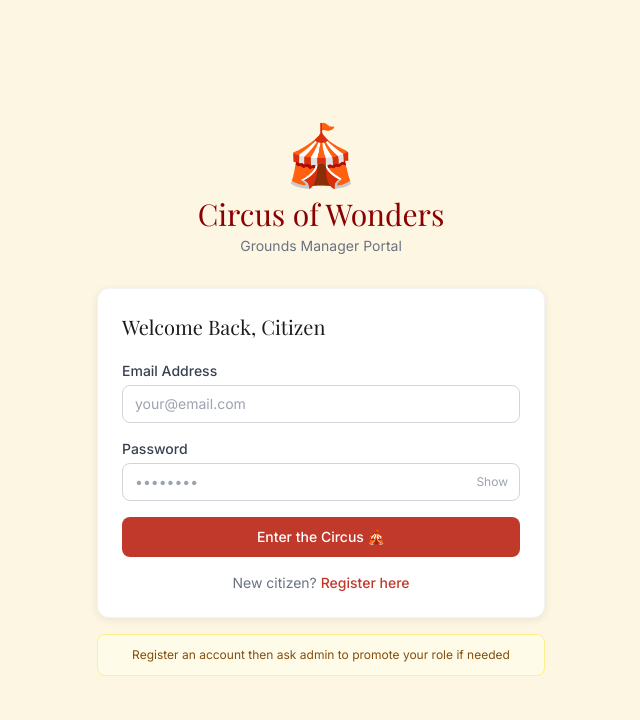
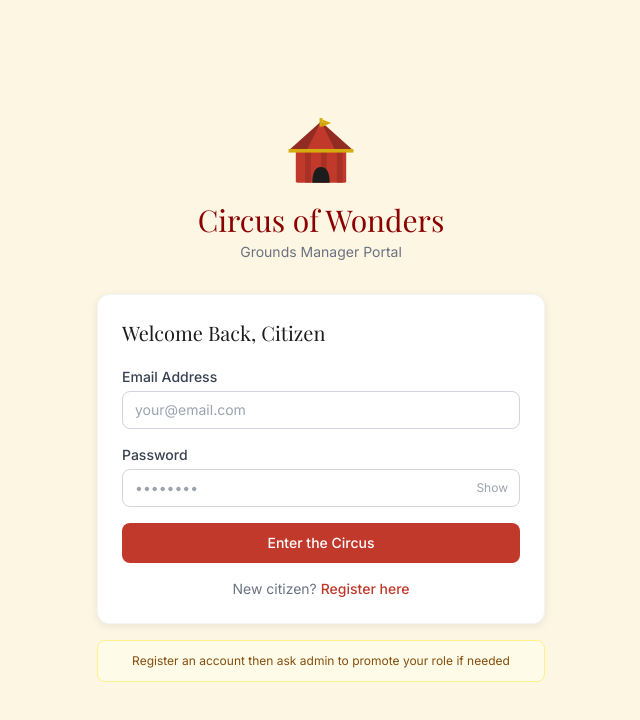
Before and after one commit to kumargauravmnnita/TheCaravanChronicle, a React app in the folder frontend/: page /login in a window 1280 px wide. Shown: the top 720 px of the page, without its empty margins (319-959 px from the left). Built offline with nearby package versions, Linux system fonts and the light colour scheme; the HTML template or start-up script is replaced by a standard one.

Commit message:
fix: Circus Logo svg used at different places to enhance the look and feel

```diff
--- a/frontend/src/App.jsx
+++ b/frontend/src/App.jsx
@@ -2,7 +2,7 @@ import { Routes, Route, Navigate } from "react-router-dom";
 import useAuthStore from "./store/authStore";
 import Login from "./pages/auth/Login";
 import Register from "./pages/auth/Register";
-
+import CircusLogo from "./components/common/CircusLogo";
 const ProtectedRoute = ({ children, allowedRoles }) => {
   const { isAuthenticated, user } = useAuthStore();
 
@@ -41,12 +41,11 @@ const App = () => {
         path="/dashboard"
         element={
           <ProtectedRoute>
-            <div
-              className="flex items-center justify-center min-h-screen
-                            bg-circus-cream"
-            >
+            <div className="flex items-center justify-center min-h-screen bg-circus-cream">
               <div className="text-center">
-                <div className="text-6xl mb-4">🎪</div>
+                <div className="flex justify-center mb-4">
+                  <CircusLogo size={80} />
+                </div>
                 <h1 className="text-2xl font-circus text-circus-tent">
                   Dashboard loading...
                 </h1>
--- /dev/null
+++ b/frontend/src/components/common/CircusLogo.jsx
@@ -0,0 +1,30 @@
+const CircusLogo = ({ size = 40 }) => {
+  return (
+    <svg
+      width={size}
+      height={size}
+      viewBox="0 0 100 100"
+      fill="none"
+      xmlns="http://www.w3.org/2000/svg"
+    >
+      {/* Tent roof — three triangular peaks */}
+      <polygon points="50,5 95,45 5,45" fill="#922B21" />
+      <polygon points="50,5 70,45 30,45" fill="#C0392B" />
+      {/* Flag on top */}
+      <rect x="48" y="0" width="4" height="12" fill="#D4AC0D" />
+      <polygon points="52,2 64,7 52,12" fill="#D4AC0D" />
+      {/* Tent body */}
+      <rect x="15" y="45" width="70" height="45" rx="2" fill="#C0392B" />
+      {/* Vertical stripes on tent body */}
+      <rect x="28" y="45" width="8" height="45" fill="#922B21" opacity="0.5" />
+      <rect x="50" y="45" width="8" height="45" fill="#922B21" opacity="0.5" />
+      <rect x="72" y="45" width="8" height="45" fill="#922B21" opacity="0.5" />
+      {/* Entrance arch */}
+      <path d="M38 90 Q38 68 50 68 Q62 68 62 90" fill="#1C1C1C" />
+      {/* Gold trim on roof bottom */}
+      <rect x="5" y="43" width="90" height="5" fill="#D4AC0D" />
+    </svg>
+  );
+};
+
+export default CircusLogo;
--- a/frontend/src/components/common/EmptyState.jsx
+++ b/frontend/src/components/common/EmptyState.jsx
@@ -1,10 +1,16 @@
+import { FiInbox } from "react-icons/fi";
 const EmptyState = ({ icon, title, message, action }) => {
   return (
     <div
       className="flex flex-col items-center justify-center py-12 md:py-16
                     text-center px-4"
     >
-      <div className="text-5xl md:text-6xl mb-4">{icon || "🎪"}</div>
+      <div
+        className="flex justify-center items-center w-16 h-16 md:w-20 md:h-20
+                rounded-full bg-gray-100 mb-4"
+      >
+        {icon || <FiInbox className="w-8 h-8 text-gray-400" />}
+      </div>
       <h3 className="text-base md:text-lg font-circus text-gray-700 mb-2">
         {title}
       </h3>
--- a/frontend/src/components/layout/Navbar.jsx
+++ b/frontend/src/components/layout/Navbar.jsx
@@ -2,6 +2,7 @@ import { Link, useNavigate } from "react-router-dom";
 import { FiLogOut, FiUser, FiMenu, FiX } from "react-icons/fi";
 import useAuthStore from "../../store/authStore";
 import toast from "react-hot-toast";
+import CircusLogo from "../common/CircusLogo";
 
 const Navbar = ({ onMenuClick, sidebarOpen }) => {
   const { user, logout } = useAuthStore();
@@ -9,7 +10,7 @@ const Navbar = ({ onMenuClick, sidebarOpen }) => {
 
   const handleLogout = () => {
     logout();
-    toast.success("See you under the big top! 🎪");
+    toast.success("See you under the big top!");
     navigate("/login");
   };
 
@@ -43,7 +44,7 @@ const Navbar = ({ onMenuClick, sidebarOpen }) => {
 
         {/* Logo */}
         <Link to="/dashboard" className="flex items-center gap-2">
-          <span className="text-xl md:text-2xl">🎪</span>
+          <CircusLogo size={36} />
           <div>
             <p
               className="font-circus text-sm md:text-base leading-none
--- a/frontend/src/components/layout/Sidebar.jsx
+++ b/frontend/src/components/layout/Sidebar.jsx
@@ -1,4 +1,5 @@
 import { NavLink } from "react-router-dom";
+import { FiStar } from "react-icons/fi";
 import {
   FiHome,
   FiPlusCircle,
@@ -94,10 +95,10 @@ const Sidebar = ({ isOpen, onClose }) => {
         </nav>
 
         {/* Bottom tagline */}
-        <div className="px-6 mt-8">
-          <p className="text-xs text-gray-400 text-center">
-            🎪 The show must go on
-          </p>
+        <div className="flex items-center justify-center gap-1.5">
+          <FiStar className="w-3 h-3 text-circus-gold" />
+          <p className="text-xs text-gray-400">The show must go on</p>
+          <FiStar className="w-3 h-3 text-circus-gold" />
         </div>
       </aside>
     </>
--- a/frontend/src/pages/auth/Login.jsx
+++ b/frontend/src/pages/auth/Login.jsx
@@ -4,6 +4,7 @@ import { loginUser } from "../../api/authAPI";
 import useAuthStore from "../../store/authStore";
 import toast from "react-hot-toast";
 import Spinner from "../../components/common/Spinner";
+import CircusLogo from "../../components/common/CircusLogo";
 
 const Login = () => {
   const [email, setEmail] = useState("");
@@ -20,7 +21,7 @@ const Login = () => {
     try {
       const data = await loginUser({ email, password });
       login(data, data.token);
-      toast.success(`Welcome back, ${data.name}! 🎪`);
+      toast.success(`Welcome back, ${data.name}!`);
       navigate("/dashboard");
     } catch (error) {
       toast.error(error.response?.data?.message || "Login failed");
@@ -40,12 +41,12 @@ const Login = () => {
     >
       <div className="w-full max-w-md">
         {/* Header */}
-        <div className="text-center mb-6 md:mb-8">
-          <div className="text-5xl md:text-6xl mb-3">🎪</div>
-          <h1 className="text-2xl md:text-3xl font-circus text-circus-tent mb-1">
+        <div className="flex flex-col items-center mb-6 md:mb-8">
+          <CircusLogo size={72} />
+          <h1 className="text-2xl md:text-3xl font-circus text-circus-tent mt-3">
             Circus of Wonders
           </h1>
-          <p className="text-gray-500 text-sm">Grounds Manager Portal</p>
+          <p className="text-gray-500 text-sm mt-1">Grounds Manager Portal</p>
         </div>
 
         {/* Card */}
@@ -102,7 +103,7 @@ const Login = () => {
                          justify-center gap-2"
               disabled={loading}
             >
-              {loading ? <Spinner size="sm" /> : "Enter the Circus 🎪"}
+              {loading ? <Spinner size="sm" /> : "Enter the Circus"}
             </button>
           </form>
 
--- a/frontend/src/pages/auth/Register.jsx
+++ b/frontend/src/pages/auth/Register.jsx
@@ -4,6 +4,7 @@ import { registerUser } from "../../api/authAPI";
 import useAuthStore from "../../store/authStore";
 import toast from "react-hot-toast";
 import Spinner from "../../components/common/Spinner";
+import CircusLogo from "../../components/common/CircusLogo";
 
 const CIRCUS_AREAS = [
   "Main Ring",
@@ -68,12 +69,14 @@ const Register = () => {
                     justify-center px-4 py-8"
     >
       <div className="w-full max-w-md">
-        <div className="text-center mb-6">
-          <div className="text-5xl md:text-6xl mb-3">🎪</div>
-          <h1 className="text-2xl md:text-3xl font-circus text-circus-tent mb-1">
+        <div className="flex flex-col items-center mb-6">
+          <CircusLogo size={72} />
+          <h1 className="text-2xl md:text-3xl font-circus text-circus-tent mt-3">
             Join the Circus
           </h1>
-          <p className="text-gray-500 text-sm">Create your citizen account</p>
+          <p className="text-gray-500 text-sm mt-1">
+            Create your citizen account
+          </p>
         </div>
 
         <div className="card">
@@ -180,7 +183,7 @@ const Register = () => {
                          justify-center gap-2"
               disabled={loading}
             >
-              {loading ? <Spinner size="sm" /> : "Join the Circus 🎪"}
+              {loading ? <Spinner size="sm" /> : "Join the Circus"}
             </button>
           </form>
 
```
